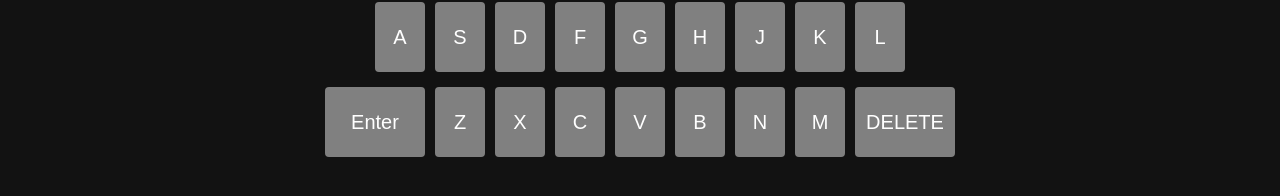
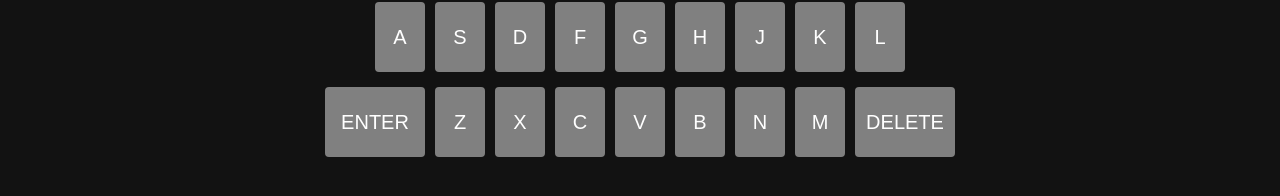
Before and after one commit to WENCHO22/wordle, a React (Create React App) app: page / in a window 1280 px wide. Shown: the part 574-770 px from the top of the page. Built offline with nearby package versions, Linux system fonts and the light colour scheme.

Commit message:
added functionality to keyboard

```diff
--- a/src/App.js
+++ b/src/App.jsx
@@ -8,13 +8,15 @@ export const AppContext = createContext();
 
 function App() {
   const [board, setBoard] = useState(boardDefault);
-  console.log(board, setBoard);
+  const [currAttempt, setCurrAttempt] = useState({ attempt: 0, letterPos: 0 });
   return (
     <div className="App">
       <nav>
         <h1>Wordle</h1>
       </nav>
-      <AppContext.Provider value={{ board, setBoard }}>
+      <AppContext.Provider
+        value={{ board, setBoard, currAttempt, setCurrAttempt }}
+      >
         <div className="game">
           <Board />
           <Keyboard />
--- a/src/components/Key.jsx
+++ b/src/components/Key.jsx
@@ -1,15 +1,35 @@
 import React, { useContext } from "react";
-import App, { AppContext } from "../App";
+import { AppContext } from "../App";
 
 function Key({ keyVal, bigKey }) {
-  const { board, setBoard } = useContext(AppContext);
+  const { board, setBoard, currAttempt, setCurrAttempt } =
+    useContext(AppContext);
   const selectLetter = () => {
-    const newBoard = [...board];
-    newBoard[0][0] = keyVal;
-    setBoard(newBoard);
+    console.log(currAttempt);
+    if (keyVal === "ENTER") {
+      if (currAttempt.letterPos !== 5) return;
+      setCurrAttempt({ attempt: currAttempt.attempt + 1, letterPos: 0 });
+    } else if (keyVal === "DELETE") {
+      if (currAttempt.letterPos === 0) return;
+      const newBoard = [...board];
+      newBoard[currAttempt.attempt][currAttempt.letterPos - 1] = "";
+      setBoard(newBoard);
+      setCurrAttempt({ ...currAttempt, letterPos: currAttempt.letterPos - 1 });
+    } else {
+      if (currAttempt.letterPos > 4) return;
+      const newBoard = [...board];
+      newBoard[currAttempt.attempt][currAttempt.letterPos] = keyVal;
+      setBoard(newBoard);
+      setCurrAttempt({ ...currAttempt, letterPos: currAttempt.letterPos + 1 });
+    }
   };
   return (
-    <div className="key" id={bigKey && "big"}>
+    <div
+      className="key"
+      key={keyVal}
+      id={bigKey && "big"}
+      onClick={selectLetter}
+    >
       {keyVal}
     </div>
   );
--- a/src/components/Keyboard.jsx
+++ b/src/components/Keyboard.jsx
@@ -18,7 +18,7 @@ function Keyboard() {
         ))}
       </div>
       <div className="line3">
-        <Key bigKey={true} keyVal={"Enter"} />
+        <Key bigKey={true} keyVal={"ENTER"} />
         {keys3.map((key) => (
           <Key keyVal={key} />
         ))}
--- a/src/components/Words.jsx
+++ b/src/components/Words.jsx
@@ -1,7 +1,7 @@
 export const boardDefault = [
-  ["A", "D", "D", "", " "],
-  [" ", " ", " ", " ", " "],
-  [" ", " ", " ", " ", " "],
-  [" ", " ", " ", " ", " "],
-  [" ", " ", " ", " ", " "],
+  ["", "", "", "", " "],
+  ["", "", "", "", " "],
+  ["", "", "", "", " "],
+  ["", "", "", "", " "],
+  ["", "", "", "", " "],
 ];
```
